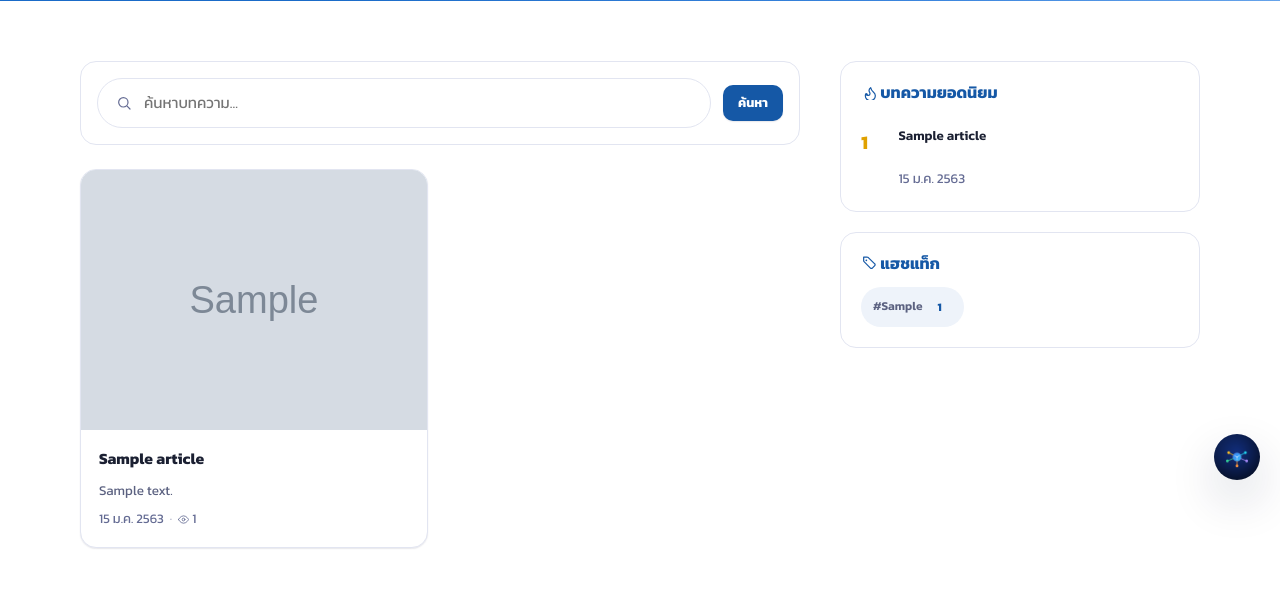
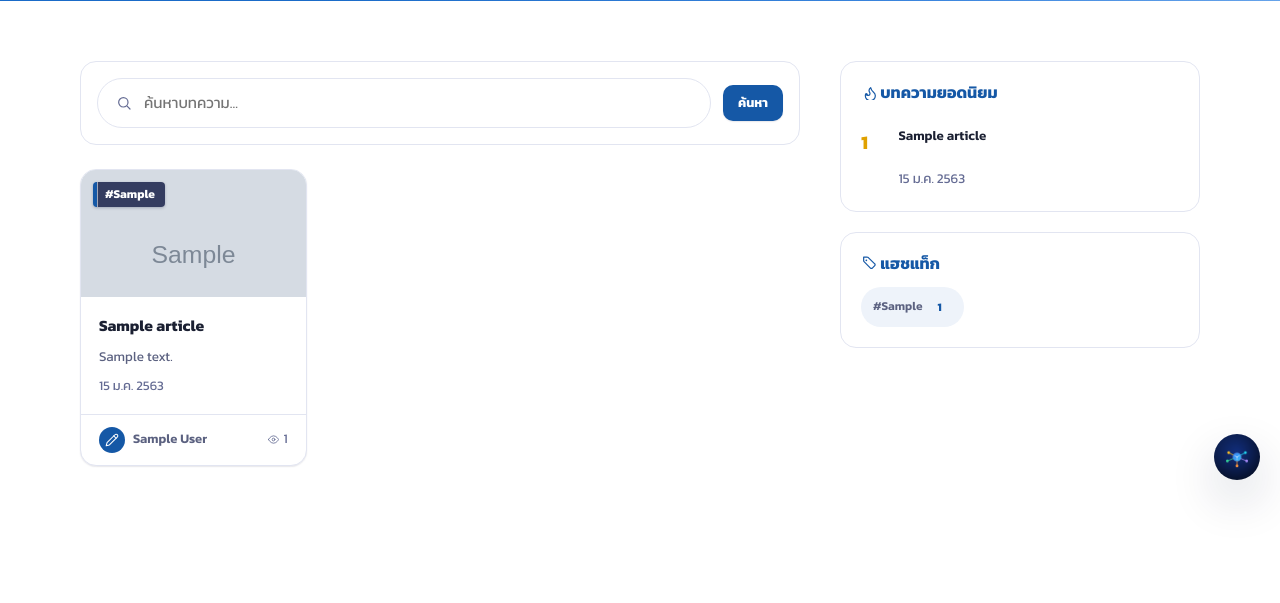
Before and after one commit to Thanyarat1588/bait, a PHP site: page /bait/articles.php in a window 1280 px wide. Shown: the part 300-903 px from the top of the page. Run offline with PHP 8.4, Linux system fonts and the light colour scheme; data comes from the database, SQL or seed files in the repository; tables that the repository leaves empty hold one stand-in row (values such as "Sample post"); grey boxes marked "Sample" are stand-in pictures.

Commit message:
Show news and articles three to a row
Article cards get the author and view count in a footer row and a tag
badge on the picture; the news list drops the tag chips.

Co-Authored-By: Claude Opus 5.5 <noreply@anthropic.com>

```diff
--- a/articles.php
+++ b/articles.php
@@ -190,7 +190,7 @@ $pageTitle = $displayTitle;
 $search  = getStr('search');
 $tagFilter = getStr('tag');
 $page    = max(1, (int)($_GET['page'] ?? 1));
-$perPage = 10;
+$perPage = 12;   // 3 cards a row on desktop, so whole rows
 
 $where = "status='เผยแพร่'"; $params = [];
 if ($search) { $where .= ' AND title LIKE ?'; $params[] = '%' . addcslashes($search, '%_\\') . '%'; }   // a typed % or _ searches for that character (as in search.php)
@@ -288,27 +288,30 @@ $breadcrumbItems = [
       <?php endif; ?>
 
       <h2 class="visually-hidden"><?= $t('รายการบทความ') ?></h2>
-      <div class="grid grid-2">
+      <div class="grid article-grid">
         <?php foreach ($articles as $a):
           $aTitle = $t($a['title']);
           // Cut the Thai text first, then translate the short piece: translating the whole article just for a 100-char excerpt means dozens of API calls per card.
           $aExcerpt = mb_strimwidth($t(mb_substr(trim(preg_replace('/\s+/u', ' ', strip_tags($a['content'] ?? ''))), 0, 160, 'UTF-8')), 0, 100, '...', 'UTF-8');
+          $aAuthor = translateFixed($a['author'], $lang);
+          $aTag = trim(explode(',', (string)$a['tags'])[0]);
         ?>
         <article class="card card-news reveal">
           <a href="?id=<?= (int)$a['article_id'] ?>&lang=<?= e($lang) ?>" class="card-thumb-link" aria-hidden="true" tabindex="-1">
             <div class="card-thumb">
               <?php if ($a['image']): ?><img src="<?= UPLOAD_URL . '/' . e($a['image']) ?>" alt="<?= e($aTitle) ?>" loading="lazy" decoding="async">
               <?php else: ?><div class="card-thumb-fallback"><?= icon('book') ?></div><?php endif; ?>
+              <?php if ($aTag !== ''): ?><span class="card-badge card-badge-news">#<?= e($t($aTag)) ?></span><?php endif; ?>
             </div>
           </a>
           <div class="card-body">
             <h3 class="card-title"><a href="?id=<?= (int)$a['article_id'] ?>&lang=<?= e($lang) ?>"><?= e($aTitle) ?></a></h3>
             <p class="card-excerpt"><?= e($aExcerpt) ?></p>
-            <div class="card-meta">
-              <span><?= thaiDate($a['created_at']) ?></span>
-              <span class="dot-sep" aria-hidden="true">&middot;</span>
-              <span><?= icon('eye', 'icon-sm') ?> <?= number_format($a['view_count']) ?></span>
-            </div>
+            <div class="card-meta"><span><?= thaiDate($a['created_at']) ?></span></div>
+          </div>
+          <div class="article-card-foot">
+            <span class="article-author"><span class="article-author-badge"><?= icon('pen') ?></span><span class="visually-hidden"><?= $t('ผู้เขียน') ?> </span><span><?= e($aAuthor) ?></span></span>
+            <span class="article-views"><?= icon('eye', 'icon-sm') ?> <?= number_format($a['view_count']) ?><span class="visually-hidden"> <?= $t('ครั้ง') ?></span></span>
           </div>
         </article>
         <?php endforeach; ?>
--- a/assets/css/pages.css
+++ b/assets/css/pages.css
@@ -497,3 +497,17 @@ a.partner-tile:hover { border-color: var(--secondary); background: var(--surface
 .itx-card b { font-size: .98rem; font-weight: 600; line-height: 1.5; }
 .itx-card p { margin: 0; font-size: .85rem; color: var(--ink-soft); line-height: 1.55; flex: 1 1 auto; }
 .itx-card small { font-size: .75rem; color: var(--ink-faint); }
+
+/* articles and news lists: 1 column on phones, 2 beside the sidebar, 3 once the main column is wide enough for them */
+.article-grid { grid-template-columns: 1fr; }
+@media (min-width: 640px)  { .article-grid { grid-template-columns: repeat(2, minmax(0, 1fr)); } }
+@media (min-width: 1280px) { .article-grid { grid-template-columns: repeat(3, minmax(0, 1fr)); gap: 20px; } }
+.article-grid .card-thumb { aspect-ratio: 16/9; }
+.article-grid .card-title a, .article-grid .card-excerpt { display: -webkit-box; -webkit-line-clamp: 2; -webkit-box-orient: vertical; overflow: hidden; }
+.article-grid .card-badge { max-width: calc(100% - 24px); overflow: hidden; text-overflow: ellipsis; }
+.article-card-foot { display: flex; align-items: center; justify-content: space-between; gap: 10px; padding: 12px 18px; border-top: 1px solid var(--border); font-size: .8125rem; color: var(--ink-faint); }
+.article-author { display: inline-flex; align-items: center; gap: 8px; min-width: 0; color: var(--ink-soft); font-weight: 600; }
+.article-author > span:last-child { overflow: hidden; text-overflow: ellipsis; white-space: nowrap; }
+.article-author-badge { flex: 0 0 auto; width: 26px; height: 26px; border-radius: 50%; display: inline-flex; align-items: center; justify-content: center; background: var(--primary); color: var(--primary-ink); }
+.article-author-badge .icon { width: 14px; height: 14px; stroke-width: 2.2; }
+.article-views { flex: 0 0 auto; display: inline-flex; align-items: center; gap: 4px; white-space: nowrap; }
--- a/includes/components.php
+++ b/includes/components.php
@@ -122,9 +122,9 @@ function tx(string $text, string $lang): string {
 
 /**
  * News card. Expects: news_id, title, image, created_at, view_count,
- * category_name, color, tags (optional).
+ * category_name, color, tags (optional). $showTags = false leaves the tag chips out (news.php's list).
  */
-function newsCard(array $n, string $lang): string {
+function newsCard(array $n, string $lang, bool $showTags = true): string {
     $url   = BASE_URL . '/news-detail.php?id=' . (int)$n['news_id'] . '&lang=' . e($lang);
     $title = e(tx($n['title'], $lang));
     $cat   = e(tx($n['category_name'], $lang));
@@ -142,7 +142,7 @@ function newsCard(array $n, string $lang): string {
         : '<div class="card-thumb-fallback">' . icon('newspaper') . '</div>';
 
     $tagsHtml = '';
-    if (!empty($n['tags'])) {
+    if ($showTags && !empty($n['tags'])) {
         $tags = array_slice(array_filter(array_map('trim', explode(',', $n['tags']))), 0, 3);
         if ($tags) {
             $tagsHtml = '<div class="card-tags">' . implode('', array_map(
--- a/includes/lang_en.php
+++ b/includes/lang_en.php
@@ -70,6 +70,7 @@ return [
     'อีก {n} แท็ก · เลื่อนในกล่องเพื่อดูเพิ่ม' => '{n} more tags · scroll the box to see more',
     'คน' => 'people',
     'ครั้ง' => 'views',
+    'ผู้เขียน' => 'Author',
     'สัดส่วน' => 'Proportion',
     'สถานะ' => 'Status',
     'ระดับ' => 'Level',
--- a/layout/icons.php
+++ b/layout/icons.php
@@ -65,6 +65,7 @@
 <symbol id="icon-info" viewBox="0 0 24 24" fill="none" stroke="currentColor" stroke-width="1.8" stroke-linecap="round" stroke-linejoin="round"><circle cx="12" cy="12" r="10"/><line x1="12" y1="16" x2="12" y2="12"/><line x1="12" y1="8" x2="12" y2="8.01"/></symbol>
 <symbol id="icon-list" viewBox="0 0 24 24" fill="none" stroke="currentColor" stroke-width="1.8" stroke-linecap="round" stroke-linejoin="round"><line x1="8" y1="6" x2="21" y2="6"/><line x1="8" y1="12" x2="21" y2="12"/><line x1="8" y1="18" x2="21" y2="18"/><line x1="3" y1="6" x2="3" y2="6.01"/><line x1="3" y1="12" x2="3" y2="12.01"/><line x1="3" y1="18" x2="3" y2="18.01"/></symbol>
 <symbol id="icon-edit" viewBox="0 0 24 24" fill="none" stroke="currentColor" stroke-width="1.8" stroke-linecap="round" stroke-linejoin="round"><path d="M11 4H4a2 2 0 0 0-2 2v14a2 2 0 0 0 2 2h14a2 2 0 0 0 2-2v-7"/><path d="M18.5 2.5a2.12 2.12 0 0 1 3 3L12 15l-4 1 1-4z"/></symbol>
+<symbol id="icon-pen" viewBox="0 0 24 24" fill="none" stroke="currentColor" stroke-width="1.8" stroke-linecap="round" stroke-linejoin="round"><path d="M17 3a2.83 2.83 0 1 1 4 4L7.5 20.5 2 22l1.5-5.5z"/><path d="M15 5l4 4"/></symbol>
 <symbol id="icon-target" viewBox="0 0 24 24" fill="none" stroke="currentColor" stroke-width="1.8" stroke-linecap="round" stroke-linejoin="round"><circle cx="12" cy="12" r="10"/><circle cx="12" cy="12" r="6"/><circle cx="12" cy="12" r="2"/></symbol>
 <symbol id="icon-compass" viewBox="0 0 24 24" fill="none" stroke="currentColor" stroke-width="1.8" stroke-linecap="round" stroke-linejoin="round"><circle cx="12" cy="12" r="10"/><polygon points="16.24 7.76 14.12 14.12 7.76 16.24 9.88 9.88 16.24 7.76"/></symbol>
 <symbol id="icon-home" viewBox="0 0 24 24" fill="none" stroke="currentColor" stroke-width="1.8" stroke-linecap="round" stroke-linejoin="round"><path d="M3 9.5 12 3l9 6.5V21a1 1 0 0 1-1 1h-5v-7H9v7H4a1 1 0 0 1-1-1z"/></symbol>
--- a/news.php
+++ b/news.php
@@ -21,7 +21,7 @@ $tagFilter = getStr('tag');
 $sdgFilter = (int)getStr('sdg');   // one of the 17 SDGs (news_sdgs), 0 = all
 if (!isset(sdgList()[$sdgFilter]) || !hasNewsSdgs()) $sdgFilter = 0;
 $page    = max(1, (int)($_GET['page'] ?? 1));
-$perPage = 10;
+$perPage = 12;   // 3 cards a row on desktop, so whole rows
 
 // Each filter as its own [sql, param], so the counts beside the category pills and on the SDG tiles can follow all the
 // OTHER filters (search word, tag, ...) — "(3)" then means "3 items if you click this", not the site-wide total.
@@ -164,8 +164,8 @@ $breadcrumbItems = [
       <?php endif; ?>
 
       <h2 class="visually-hidden"><?= $t('รายการข่าวสาร') ?></h2>
-      <div class="grid grid-2">
-        <?php foreach ($newsList as $n): echo newsCard($n, $lang); endforeach; ?>
+      <div class="grid article-grid">
+        <?php foreach ($newsList as $n): echo newsCard($n, $lang, false); endforeach; ?>
         <?php if (empty($newsList)): ?>
         <div class="empty-state" style="grid-column:1/-1">
           <?= icon('newspaper') ?>
```
